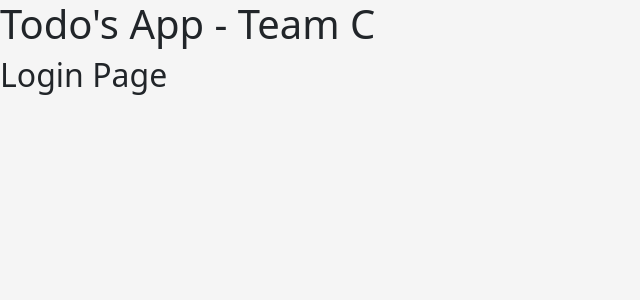
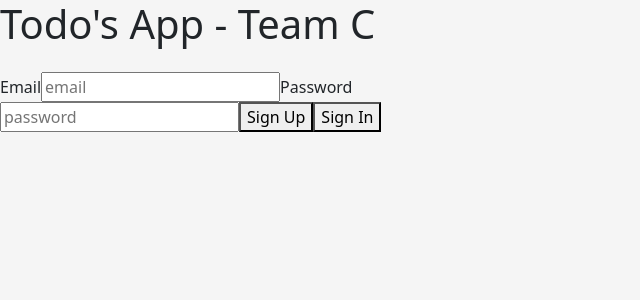
Before and after one commit to morMBen/OJT-Team-C, a React (Create React App) app: page /login in a window 1280 px wide. Shown: the top 300 px of the page, without its empty margins (0-640 px from the left). Built offline with nearby package versions, Linux system fonts and the light colour scheme; no server answers.

Commit message:
routing with current components

```diff
--- a/src/components/App.tsx
+++ b/src/components/App.tsx
@@ -5,6 +5,7 @@ import {
   Switch,
 } from "react-router-dom";
 import SpecialRoute from "./specialRoute/SpecialRoute";
+import TempLoginPage from "./TempLoginPage/TempLoginPage";
 
 function App() {
   return (
@@ -31,7 +32,7 @@ function App() {
 
             <Route exact path="/login">
               <SpecialRoute>
-                <h2>Login Page</h2>
+                <TempLoginPage />
                 <Redirect to="/" />
               </SpecialRoute>
             </Route>
@@ -54,21 +55,3 @@ function App() {
 }
 
 export default App;
-
-/*
-            <Route exact path="/">
-              <h2>Home Page</h2>
-            </Route>
-
-            <Route path="/login">
-              <h2>Login Page</h2>
-            </Route>
-
-            <Route path="/sign-up">
-              <h2>Sign-Up Page</h2>
-            </Route>
-
-            <Route path="/user/:id">
-              <h2>{`Welcome user ${"test"}`}</h2>
-            </Route>
-*/
```
